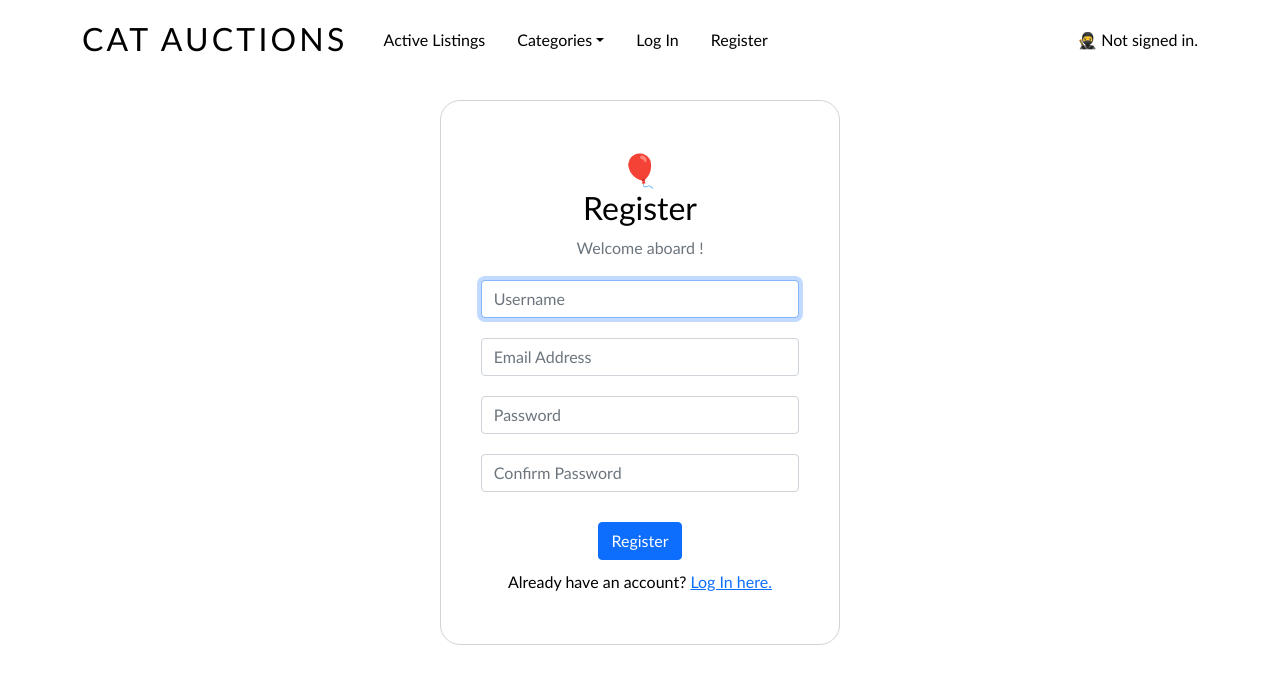
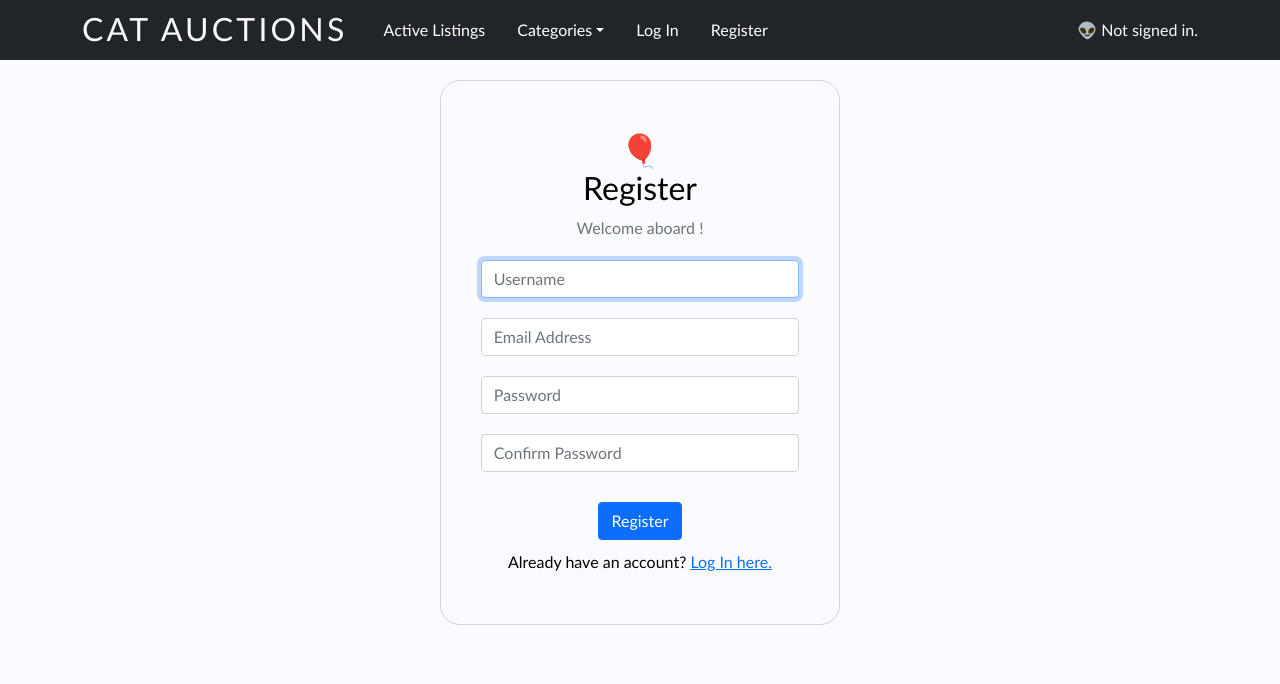
Before and after one commit to laura-latuillerie/cs50-commerce, a Django app: page /register in a window 1280 px wide. Shown: the top 684 px of the page. Run offline with Django 3.2, Linux system fonts and the light colour scheme.

Commit message:
Add a banner header for index

```diff
--- a/auctions/static/auctions/styles.css
+++ b/auctions/static/auctions/styles.css
@@ -5,6 +5,7 @@
 body{
     font-family: 'Gill Sans', 'Gill Sans MT', Calibri, 'Trebuchet MS', sans-serif;
     color : black;
+    background-color: #FBFBFF;
 }
 
 .fs-7{
@@ -14,7 +15,7 @@ body{
 /***** HEADER *****/
 
 header{
-    padding : 20px 0;
+    padding : 10px 0;
     margin-bottom: 20px;
 }
 
@@ -26,7 +27,7 @@ header h1{
 }
 
 .nav a, .nav a:hover{
-    color : black
+    color : white;
 }
 
 .nav-item:hover{
@@ -41,7 +42,13 @@ h1, p{
     text-decoration: none!important;
 }
 
-/***** FORM LOGIN *****/
+/***** BANNER *****/
+
+.banner{
+    padding-bottom: 100px;
+}
+
+/***** FORMS *****/
 
 .form-box{
     border: 1px solid lightgrey;
--- a/auctions/templates/auctions/layout.html
+++ b/auctions/templates/auctions/layout.html
@@ -9,6 +9,7 @@
     <title>{% block title %}Cat Auctions - Auctions for Cat Lovers{% endblock %}</title>
 </head>
 <body>
+    <div class="container-fluid text-light bg-dark">
         <header class="container">
             <div class="row d-flex align-items-center">
                 <div class="col col-sm-10 d-flex flex-direction-row">
@@ -48,11 +49,12 @@
                     {% if user.is_authenticated %}
                         <p>Signed in as <strong>🦊 {{ user.username }}</strong>.</p>
                     {% else %}
-                    <p>🥷 Not signed in.</p>
+                        <p>👽 Not signed in.</p>
                     {% endif %}
                 </div>
             </div>
         </header>
+    </div>
     {% block body %}
     {% endblock %}
     <script src="https://cdn.jsdelivr.net/npm/bootstrap@5.1.3/dist/js/bootstrap.bundle.min.js" integrity="sha384-ka7Sk0Gln4gmtz2MlQnikT1wXgYsOg+OMhuP+IlRH9sENBO0LRn5q+8nbTov4+1p" crossorigin="anonymous"></script>
```
Also changed, not shown: auctions/templates/auctions/index.html (+11 -3 lines). Lines whose indentation alone changed are shown as unchanged.
